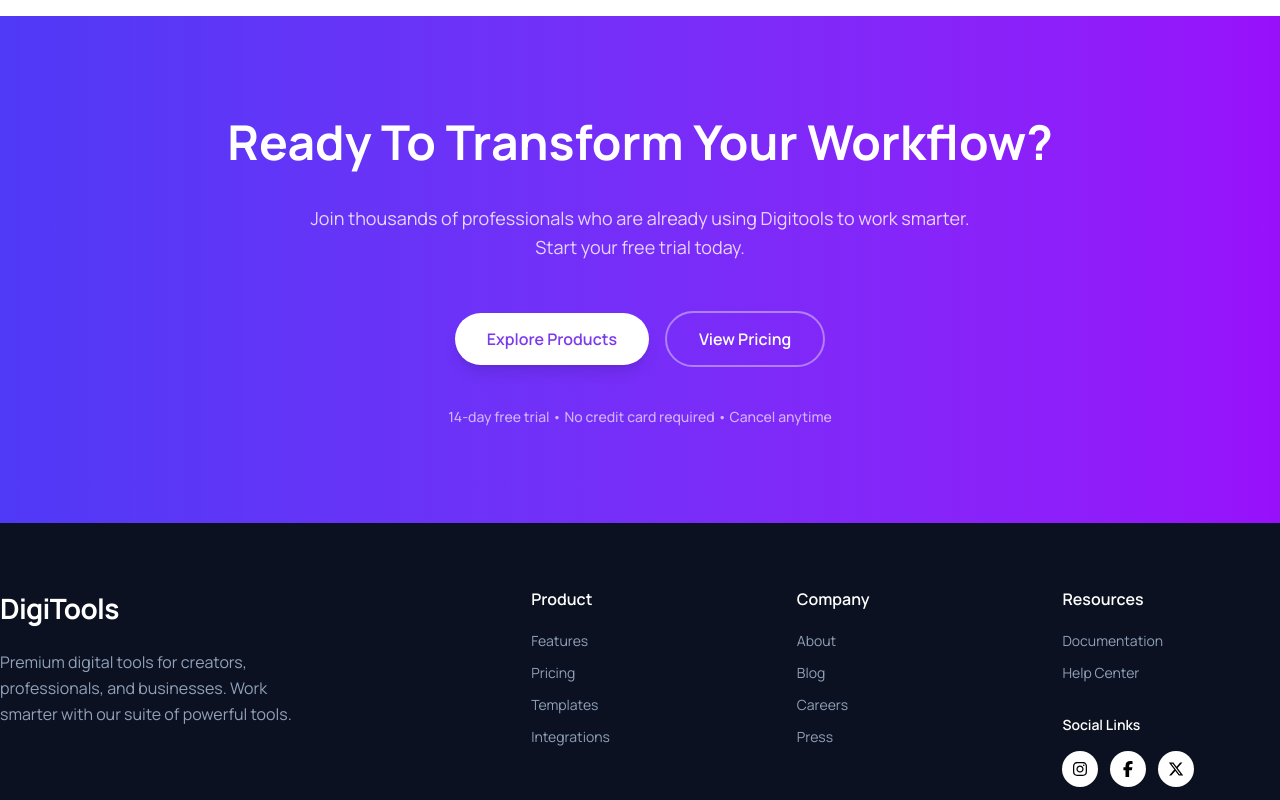
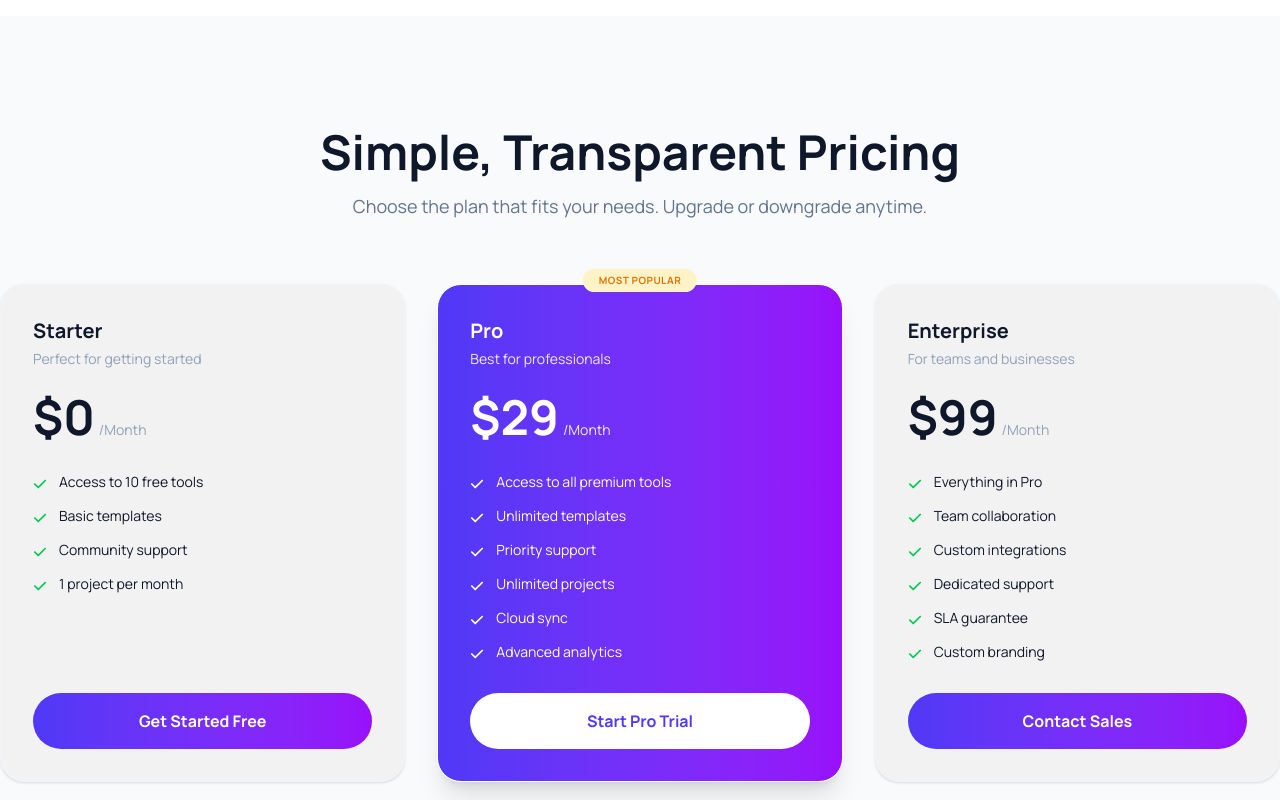
Before and after one commit to mosharof-dev/digitools-marketplace, a React (Vite) app: page / in a window 1280 px wide. Shown: the part 1040-1840 px from the top of the page. Built offline with nearby package versions, Linux system fonts and the light colour scheme.

Commit message:
Pricing section added

```diff
--- a/src/App.jsx
+++ b/src/App.jsx
@@ -6,6 +6,7 @@ import Banner from './Components/Banner/Banner'
 import Stats from './Components/Banner/Stats'
 import Footer from './Components/Footer/Footer'
 import CTA from './Components/CTA/CTA'
+import Pricing from './Components/PricingCard/Pricing'
 
 function App() {
 
@@ -18,7 +19,8 @@ function App() {
      {/* Banner Section */}
      <Banner></Banner>
      <Stats></Stats>
-
+  {/* Pricing Card */}
+  <Pricing></Pricing>
   {/* CTA Section  */}
    <CTA></CTA>
     {/* Footer Section */}
--- a/src/Components/NavBar/NavBar.jsx
+++ b/src/Components/NavBar/NavBar.jsx
@@ -15,7 +15,7 @@ const Navbar = () => {
   );
 
   return (
-    <nav className="bg-white/80 backdrop-blur-md sticky top-0 z-50 border-b border-gray-100">
+    <nav className="bg-white/80 backdrop-blur-md sticky top-0 z-10 border-b border-gray-100">
       <div className="navbar container mx-auto px-4 lg:px-0">
 
         {/* Mobile Menu (Hamburger) */}
--- /dev/null
+++ b/src/Components/PricingCard/Pricing.jsx
@@ -0,0 +1,104 @@
+
+import { FaCheck } from "react-icons/fa6";
+
+const Pricing = () => {
+  const plans = [
+    {
+      name: "Starter",
+      price: "0",
+      desc: "Perfect for getting started",
+      features: ["Access to 10 free tools", "Basic templates", "Community support", "1 project per month"],
+      buttonText: "Get Started Free",
+      isPopular: false
+    },
+    {
+      name: "Pro",
+      price: "29",
+      desc: "Best for professionals",
+      features: ["Access to all premium tools", "Unlimited templates", "Priority support", "Unlimited projects", "Cloud sync", "Advanced analytics"],
+      buttonText: "Start Pro Trial",
+      isPopular: true
+    },
+    {
+      name: "Enterprise",
+      price: "99",
+      desc: "For teams and businesses",
+      features: ["Everything in Pro", "Team collaboration", "Custom integrations", "Dedicated support", "SLA guarantee", "Custom branding"],
+      buttonText: "Contact Sales",
+      isPopular: false
+    }
+  ];
+
+  return (
+    <section className="bg-[#F8FAFC] py-20 lg:py-28">
+      <div className="container mx-auto px-6 lg:px-0">
+
+        {/* Header Content */}
+        <div className="text-center space-y-4 mb-16">
+          <h2 className="text-4xl md:text-5xl font-bold text-slate-900">
+            Simple, Transparent Pricing
+          </h2>
+          <p className="text-slate-500 text-lg max-w-xl mx-auto">
+            Choose the plan that fits your needs. Upgrade or downgrade anytime.
+          </p>
+        </div>
+
+        {/* Pricing Cards Grid */}
+        <div className="grid grid-cols-1 md:grid-cols-3 gap-8 ">
+          {plans.map((plan, index) => (
+            <div
+              key={index}
+
+              className={`relative p-8 rounded-3xl border flex flex-col h-full transition-all duration-300 ${
+                plan.isPopular
+                ? "bg-linear-to-r from-indigo-600 to-purple-600 text-white  shadow-xl   "
+                : "bg-[#F2F2F2] text-slate-900 border-slate-100 shadow-sm  "
+              }`}
+            >
+              {/* Popular Badge */}
+              {plan.isPopular && (
+                <span className="absolute -top-4 left-1/2 -translate-x-1/2 bg-[#FEF3C7] text-[#D97706] text-[10px] font-bold px-4 py-1 rounded-full uppercase tracking-wider">
+                  Most Popular
+                </span>
+              )}
+
+              {/* Title & Price */}
+              <div className="mb-8">
+                <h3 className="text-xl font-bold">{plan.name}</h3>
+                <p className={`text-sm mt-1 ${plan.isPopular ? "text-purple-100" : "text-slate-400"}`}>
+                  {plan.desc}
+                </p>
+                <div className="mt-6 flex items-baseline gap-1">
+                  <span className="text-5xl font-bold">${plan.price}</span>
+                  <span className={`text-sm ${plan.isPopular ? "text-purple-100" : "text-slate-400"}`}>/Month</span>
+                </div>
+              </div>
+
+
+              <ul className="space-y-4 mb-8 flex-grow">
+                {plan.features.map((feature, i) => (
+                  <li key={i} className="flex items-start gap-3 text-sm">
+                    <FaCheck className={`mt-1 flex-shrink-0 ${plan.isPopular ? "text-white" : "text-green-500"}`} />
+                    <span className="leading-tight">{feature}</span>
+                  </li>
+                ))}
+              </ul>
+
+              {/* Button - Exactly at the bottom of the card */}
+              <button className={`w-full py-4 rounded-full font-bold transition-all  active:scale-95 ${
+                plan.isPopular
+                ? "bg-white text-[#4F39F6] hover:bg-slate-50"
+                : "bg-linear-to-r from-indigo-600 to-purple-600 text-white hover:bg-[#6D28D9]"
+              }`}>
+                {plan.buttonText}
+              </button>
+            </div>
+          ))}
+        </div>
+
+      </div>
+    </section>
+  );
+};
+
+export default Pricing;
```
